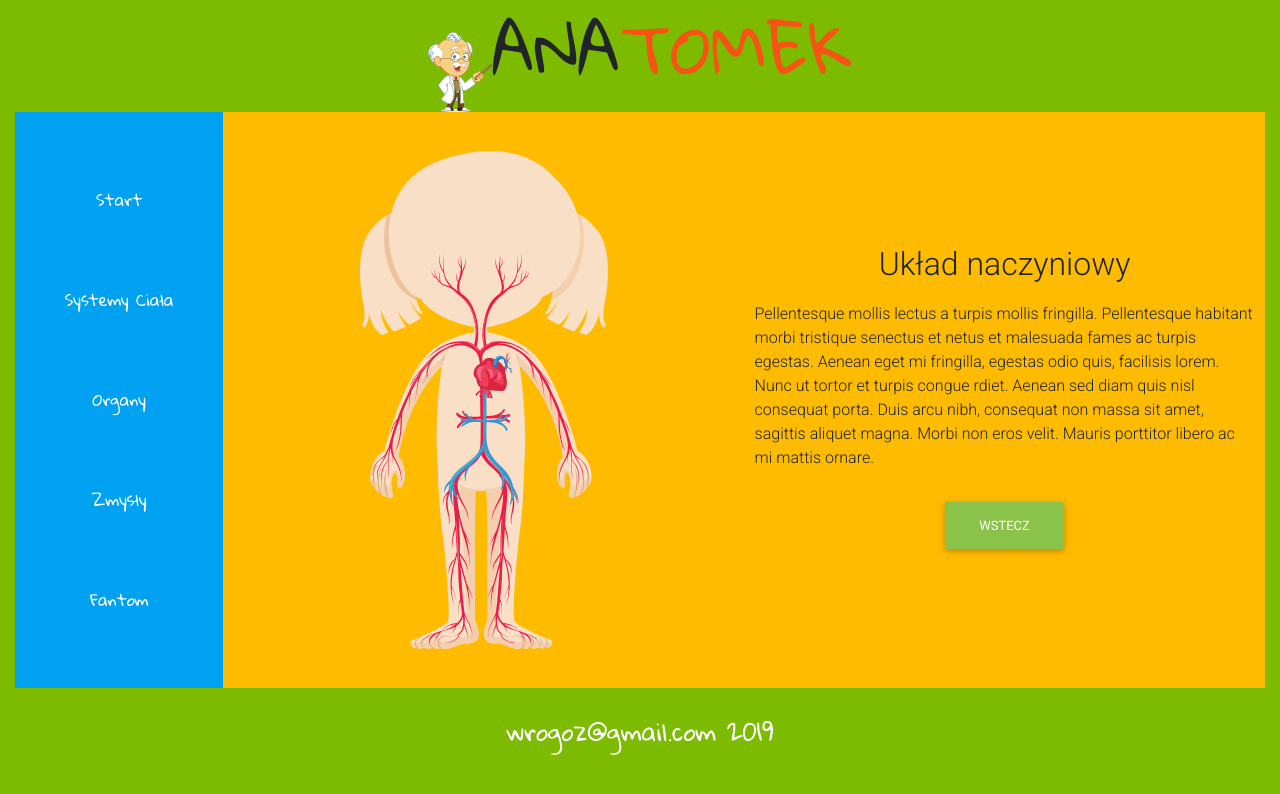
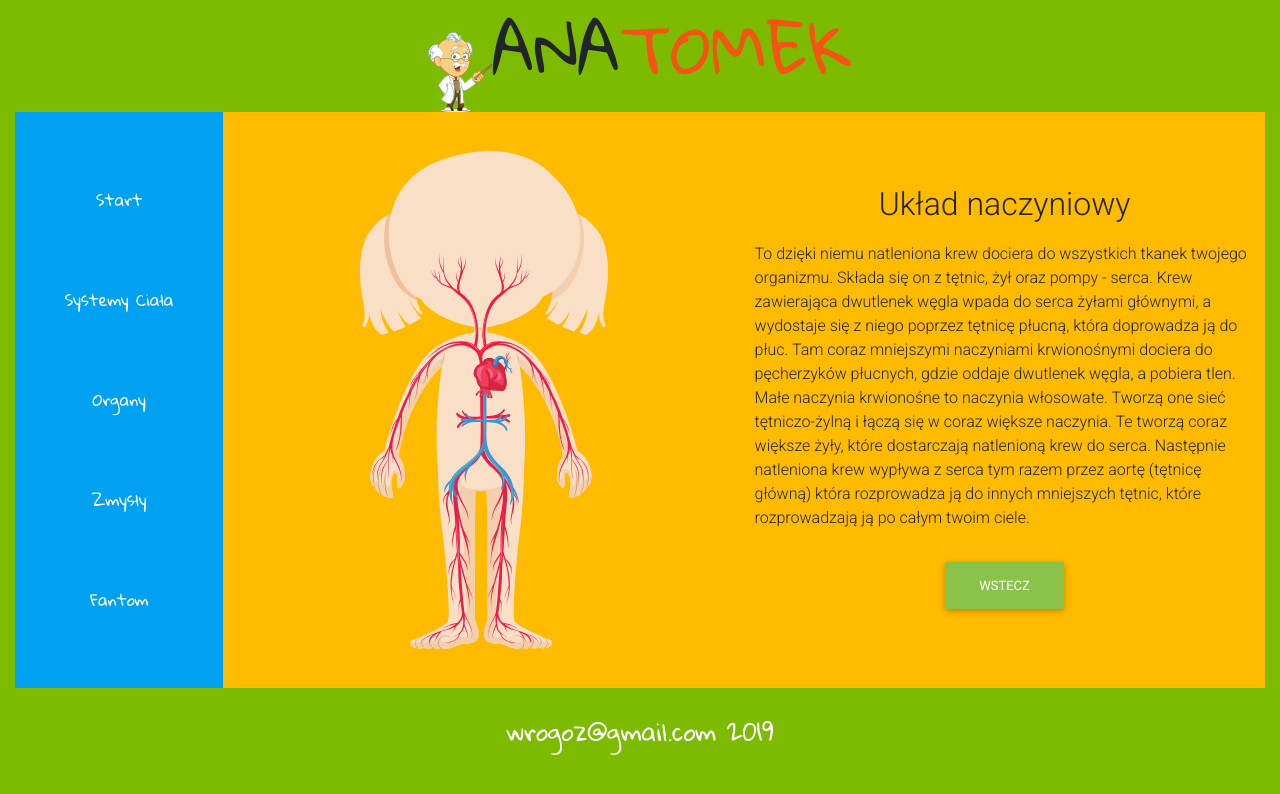
Before and after one commit to wrogoz/Anatomek, a React (Create React App) app: page /vascularSystem in a window 1280 px wide. Shown: the top 794 px of the page. Built offline with nearby package versions, Linux system fonts and the light colour scheme.

Commit message:
organs text finished

```diff
--- a/src/components/MainBox/Systems/muscleSystem.js
+++ b/src/components/MainBox/Systems/muscleSystem.js
@@ -7,12 +7,10 @@ const MuscleSystem=()=>{
         imgSrc={muscleSystem}
         systemName="Układ mięśniowy"
         description="
-         Pellentesque mollis lectus a turpis mollis fringilla.
-         Pellentesque habitant morbi tristique senectus et netus et malesuada fames ac turpis egestas.
-          Aenean eget mi fringilla, egestas odio quis, facilisis lorem. Nunc ut tortor et turpis congue
-          rdiet. Aenean sed diam quis nisl consequat porta. Duis arcu nibh, consequat non massa sit amet,
-           sagittis aliquet magna.
-Morbi non eros velit. Mauris porttitor libero ac mi mattis ornare."
+         Chodzisz, biegasz, skaczesz, oddychasz, mrużysz oczy, mówisz - to wszystko dzieje się za sprawą mięśni.
+         Jest ich około 400(niektóre bardzo małe, inne duże i silne), stanowią prawie połowę masy twojego ciała.
+         Potrzebujesz ich aż tylu, by wykonywać zróżnicowane i skoordynowane ruchy. Mięśnie łączą się z innymi częściami ciała: z kośćmi
+          (są bezpośrednio powiązane za pomocą ścięgien), ze skórą ( np.mięśnie twarzy) czy z błoną śluzową (np. mięśnie języka)"
 />
     )
 }
--- a/src/components/MainBox/Systems/vascularSystem.js
+++ b/src/components/MainBox/Systems/vascularSystem.js
@@ -7,12 +7,14 @@ const VascularSystem=()=>{
         imgSrc={vascularSystem}
         systemName="Układ naczyniowy"
         description="
-         Pellentesque mollis lectus a turpis mollis fringilla.
-         Pellentesque habitant morbi tristique senectus et netus et malesuada fames ac turpis egestas.
-          Aenean eget mi fringilla, egestas odio quis, facilisis lorem. Nunc ut tortor et turpis congue
-          rdiet. Aenean sed diam quis nisl consequat porta. Duis arcu nibh, consequat non massa sit amet,
-           sagittis aliquet magna.
-Morbi non eros velit. Mauris porttitor libero ac mi mattis ornare."
+        To dzięki niemu natleniona krew dociera do wszystkich tkanek twojego organizmu.
+        Składa się on z tętnic, żył oraz pompy - serca.
+        Krew zawierająca dwutlenek węgla wpada do serca żyłami głównymi, a wydostaje się z niego poprzez tętnicę płucną,
+        która doprowadza ją do płuc. Tam coraz mniejszymi naczyniami krwionośnymi dociera do pęcherzyków płucnych, gdzie oddaje dwutlenek węgla,
+        a pobiera tlen. Małe naczynia krwionośne to naczynia włosowate. Tworzą one sieć tętniczo-żylną i łączą się w coraz większe naczynia.
+        Te tworzą coraz większe żyły, które dostarczają natlenioną krew do serca. Następnie natleniona krew wypływa z serca tym razem przez aortę
+        (tętnicę główną) która rozprowadza ją do innych mniejszych tętnic, które rozprowadzają ją po całym twoim ciele.
+        "
 />
     )
 }
--- a/src/components/MainBox/organs/descriptions/liver.js
+++ b/src/components/MainBox/organs/descriptions/liver.js
@@ -4,9 +4,15 @@ const Liver = () => {
     return (
         <DescriptionBasicComponent
             header="Wątroba"
-            text="Pełni szereg funkcji, w tym detoksykacyjną, immunologiczną,
-            wytwarzanie żółci, gospodarka składnikami odżywczymi: białkami, węglowodanami, tłuszczami, magazynującą –
-             gromadzi zapasy żelaza oraz witamin. Odpowiada też za to jak szybko złapiesz banie"
+            text="Waży około półtora kilograma, a jej struktura przypomina gąbkę.
+            Znajdziesz ją w górnej części jamy brzusznej, pod przeponą.
+            Zastanawiasz się po co ci wątroba? Ten narząd ma ogromne znaczenie dla twojego organizmu.
+            Wyobraź sobie, że we wnętrzu twojego ciała znajduje się wielkie laboratorium chemiczne.
+            Wytwarzane są tam różne substancje, dzięki którym oczyszczana jest krew z zawartej w niej powstałych odpadów.
+            Wątroba również magazynuje cukry z procesu trawienia, które twoj organizm wykorzysta kiedy zajdzie taka potrzeba.
+            Jedną z substancji którą produkuje wątroba jest żółć. Pomaga ona w trawieniu a dokładniej w procesie wchłaniania tłuszczów i niektórych witamin.
+
+             "
         />
     )
 }
--- a/src/components/MainBox/organs/descriptions/lungsComponent.js
+++ b/src/components/MainBox/organs/descriptions/lungsComponent.js
@@ -5,7 +5,7 @@ const LungsComponent = () => {
         <DescriptionBasicComponent
             header="Płuca"
             text=" Płuca które znajdują się wewnątrz twojej klatki piersiowej, są gąbczaste, elastyczne i mają różowy kolor.
-            a czy wiedziałeś, że nie są jednakowe? Lewe jest lżejsze od prawego o około 100g .
+            A czy wiedziałeś, że nie są jednakowe? Lewe jest lżejsze od prawego o około 100g .
             Prawe płuco zbudowane jest z trzech płatów ( płat górny, płat środkowy, płat dolny). Lewe - tylko z dwóch
             (płata górnego i płata dolnego), ale za to w nim znajduje się specjalne wgłębienie na serce, nazywane wcięciem sercowym.
             Każde płuco otacza podwójna, bardzo cieniutka błona zwana opłucną. Dzięki niej podczas wydechu płuca kurczą się,
--- a/src/components/MainBox/organs/descriptions/smallIntestineComponent.js
+++ b/src/components/MainBox/organs/descriptions/smallIntestineComponent.js
@@ -4,11 +4,11 @@ const SmallIntestineComponent = () => {
     return (
         <DescriptionBasicComponent
             header="Jelito cienkie"
-            text="Sed ut perspiciatis unde omnis iste natus error sit voluptatem accusantium doloremque laudantium,
-             totam rem aperiam, eaque ipsa quae ab illo inventore veritatis et quasi architecto beatae vitae dicta sunt explicabo.
-              Nemo enim ipsam voluptatem quia voluptas sit aspernatur aut odit aut fugit, sed quia consequuntur magni dolores eos
-              qui ratione voluptatem sequi nesciunt. Neque porro quisquam est, qui dolorem ipsum quia dolor sit amet, consectetur,
-               adipisci velit, sed quia non numquam eius modi tempora incidunt ut ."
+            text="To tu dzięki sokom różnym sokom trawiennym miazga pokarmowa zostaje przekształcona w jeszcze bardziej klarowny płyn zwany mleczem.
+            Teraz pokarmy, zredukowane do bardzo małych cząsteczek znajdujących się w mleczu,
+            mogą być wchłonięte przez organizm. Wchłanianie jest możliwe dzięki kosmkom jelitowym.
+            Znajdują się one w ścianach jelita cienkiego, kształcem przypominają minipalce i działają jak bibuła, a przez to pokarm lepiej się wchłania.
+            Kiedy substancje odżywcze zostaną wchłonięte, róznymi drogami przechodzą do komórek całego organizmu."
         />
     )
 }
--- a/src/components/MainBox/organs/organs.css
+++ b/src/components/MainBox/organs/organs.css
@@ -18,12 +18,14 @@
 #girl{
     position:relative;
 }
+
 #brain{
     height:17%;
     position:absolute;
     top:5%;
     right:calc(50% - 35px);
 }
+
 #lungs{
     height:17%;
     position:absolute;
@@ -74,3 +76,8 @@
         text-align: center;
     }
 }
+@media (min-width: 1000px) {
+    #brain{
+        right:calc(50% - 46px);
+    }
+}
```
